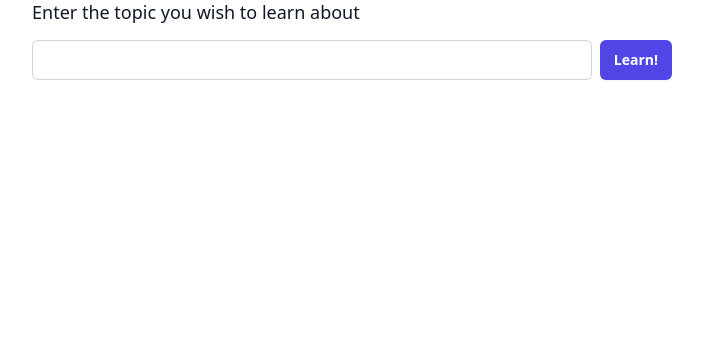
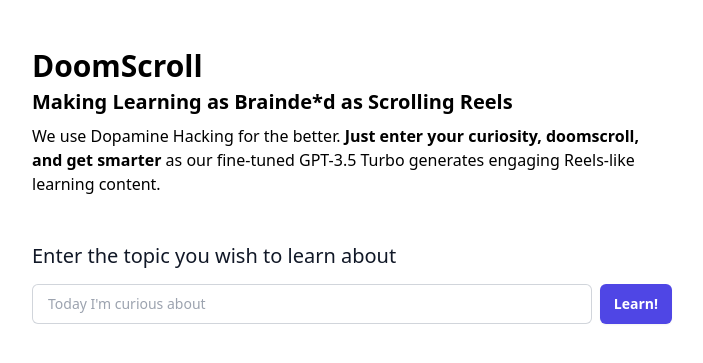
Before and after one commit to KrishGoel/doomscroll, a Django app: page / in a window 1280 px wide. Shown: the top 363 px of the page, without its empty margins (288-991 px from the left). Run offline with Django 4.2, Linux system fonts and the light colour scheme; some libraries are stand-ins or nearby versions.

Commit message:
Fixed the UI

```diff
--- a/feed/forms.py
+++ b/feed/forms.py
@@ -7,7 +7,7 @@
 	"""
 	topic = forms.CharField(
 		label="topic",
-		widget=forms.TextInput(attrs={"class": "block w-full rounded-md border-0 py-1.5 pl-7 pr-20 text-gray-900 ring-1 ring-inset ring-gray-300 placeholder:text-gray-400 focus:ring-2 focus:ring-inset focus:ring-indigo-600 sm:text-sm sm:leading-6"}),
+		widget=forms.TextInput(attrs={"class": "block w-full rounded-md border-0 py-1.5 pl-4 pr-20 text-gray-900 ring-1 ring-inset ring-gray-300 placeholder:text-gray-400 focus:ring-2 focus:ring-inset focus:ring-indigo-600 sm:text-sm sm:leading-6", "placeholder": "Today I'm curious about"}),
 	)
 
 	class Meta:
--- a/feed/templates/feed/index.html
+++ b/feed/templates/feed/index.html
@@ -2,9 +2,16 @@
 
 {% block content %}
 <div class="w-1/2 block mx-auto flex flex-col">
+	<div class="py-12">
+		<h1 class="text-3xl font-bold mb-1">DoomScroll</h1>
+		<h2 class="text-xl font-semibold mb-2">Making Learning as Brainde*d as Scrolling Reels</h2>
+		<p>We use Dopamine Hacking for the better. <span class="font-semibold">Just enter your curiosity, doomscroll, and get smarter</span> as our fine-tuned GPT-3.5 Turbo generates engaging Reels-like learning content.</p>
+	</div>
+
 	<form method="post">
 		{% csrf_token %}
-		<label for="topic" class="block text-lg font-medium leading-6 text-gray-900 mb-4">Enter the topic you wish to learn about</label>
+		<label for="topic" class="block text-xl font-medium leading-6 text-gray-900 mb-4">Enter the topic you wish to learn about</label>
+		<!-- <p class="text-md text-stone-700 mb-4">Go crazy with it, anything from <span class="font-semibold">Stoicism, APIs, the DLS Method in Cricket, Quantum Entanglement</span>, we've got it all.</p> -->
 		<div class="flex">
 			{{ form.topic }}
 			<button type="submit" class="rounded-md bg-indigo-600 px-3.5 py-2.5 text-sm font-semibold text-white shadow-sm hover:bg-indigo-500 focus-visible:outline focus-visible:outline-2 focus-visible:outline-offset-2 focus-visible:outline-indigo-600 ml-2">Learn!</button>
```
Also changed, not shown: feed/templates/feed/feed.html (+10 -3 lines).
